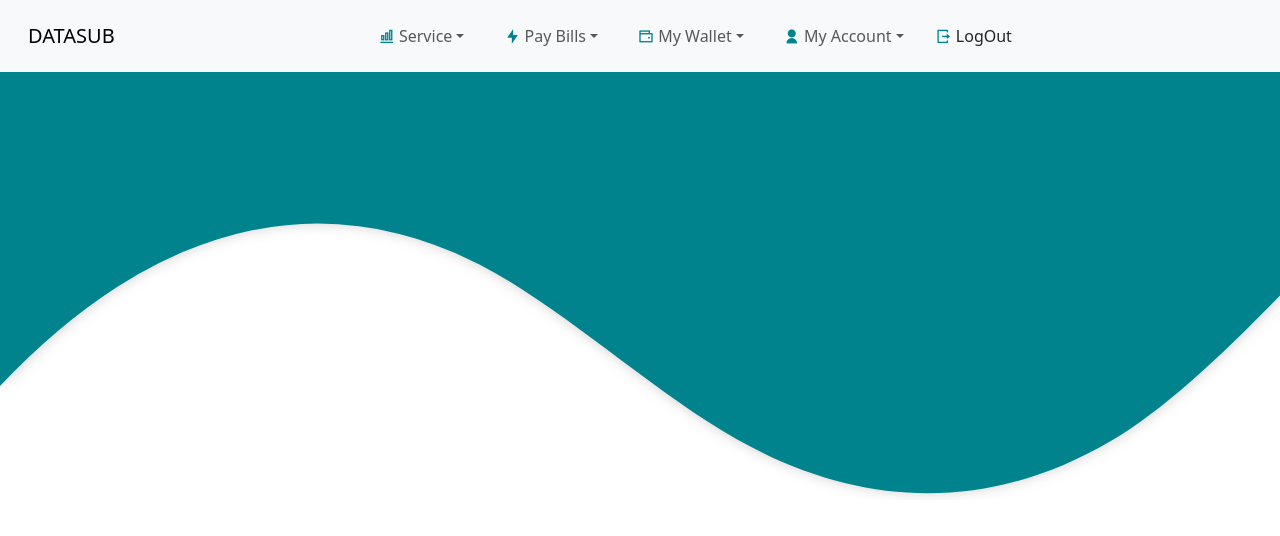
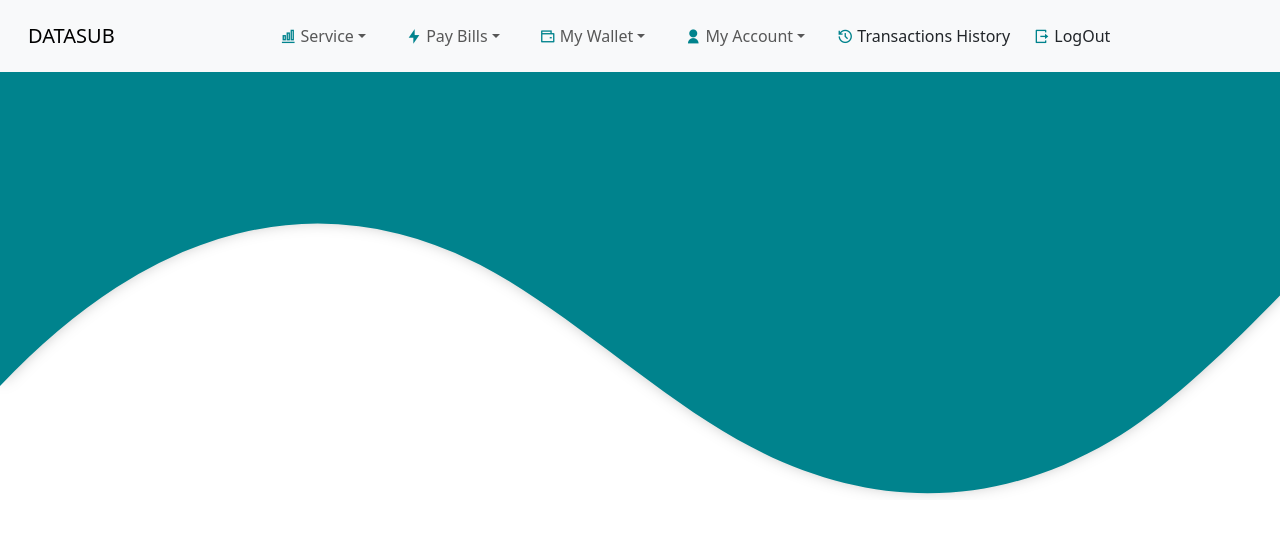
Before and after one commit to devtescode/Front_end_datasite, a React (Vite) app: page /dashboard in a window 1280 px wide. Shown: the top 536 px of the page. Built offline with nearby package versions, Linux system fonts and the light colour scheme.

Commit message:
add icon to dashboard

```diff
--- a/src/components/Dashboardpage/Dashboard.jsx
+++ b/src/components/Dashboardpage/Dashboard.jsx
@@ -15,7 +15,7 @@ const Dashboard = () => {
                         <ul class="navbar-nav">
                             <li class="nav-item dropdown">
                                 <a class="nav-link dropdown-toggle" id="serviceDropdown" role="button" data-bs-toggle="dropdown" aria-expanded="false">
-                                <i class="ri-numbers-line" style={{color:"#00838d"}}></i> Service
+                                    <i class="ri-numbers-line" style={{ color: "#00838d" }}></i> Service
                                 </a>
                                 <ul class="dropdown-menu" aria-labelledby="serviceDropdown">
                                     <li><a class="dropdown-item">Buy Data</a></li>
@@ -27,7 +27,7 @@ const Dashboard = () => {
                         <ul class="navbar-nav">
                             <li class="nav-item dropdown">
                                 <a class="nav-link dropdown-toggle" id="serviceDropdown" role="button" data-bs-toggle="dropdown" aria-expanded="false">
-                                <i class="ri-flashlight-fill" style={{color:"#00838d"}}></i> Pay Bills
+                                    <i class="ri-flashlight-fill" style={{ color: "#00838d" }}></i> Pay Bills
                                 </a>
                                 <ul class="dropdown-menu" aria-labelledby="serviceDropdown">
                                     <li><a class="dropdown-item">Cable Subscription</a></li>
@@ -39,7 +39,7 @@ const Dashboard = () => {
                         <ul class="navbar-nav">
                             <li class="nav-item dropdown">
                                 <a class="nav-link dropdown-toggle" id="serviceDropdown" role="button" data-bs-toggle="dropdown" aria-expanded="false">
-                                <i class="ri-wallet-line" style={{color:"#00838d"}}></i> My Wallet
+                                    <i class="ri-wallet-line" style={{ color: "#00838d" }}></i> My Wallet
                                 </a>
                                 <ul class="dropdown-menu" aria-labelledby="serviceDropdown">
                                     <li><a class="dropdown-item"> Fund Wallet</a></li>
@@ -52,7 +52,7 @@ const Dashboard = () => {
                         <ul class="navbar-nav">
                             <li class="nav-item dropdown">
                                 <a class="nav-link dropdown-toggle" id="serviceDropdown" role="button" data-bs-toggle="dropdown" aria-expanded="false">
-                                <i class="ri-user-fill" style={{color:"#00838d"}}></i>  My Account
+                                    <i class="ri-user-fill" style={{ color: "#00838d" }}></i>  My Account
                                 </a>
                                 <ul class="dropdown-menu" aria-labelledby="serviceDropdown">
                                     <li><a class="dropdown-item">My profile</a></li>
@@ -60,10 +60,14 @@ const Dashboard = () => {
                             </li>
                         </ul>
 
-                        <a class="nav-link "  role="button" aria-expanded="false">
-                        <i class="ri-logout-box-r-line" style={{color:"#00838d"}}></i> LogOut
+                        <a class="nav-link " role="button" aria-expanded="false">
+                            <i class="ri-history-line" style={{ color: "#00838d" }}></i> Transactions History
                         </a>
 
+
+                        <a class="nav-link " role="button" aria-expanded="false">
+                            <i class="ri-logout-box-r-line" style={{ color: "#00838d" }}></i> LogOut
+                        </a>
 
                     </div>
                 </div>
```
